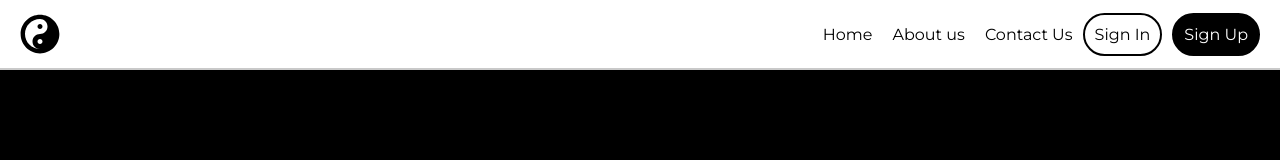
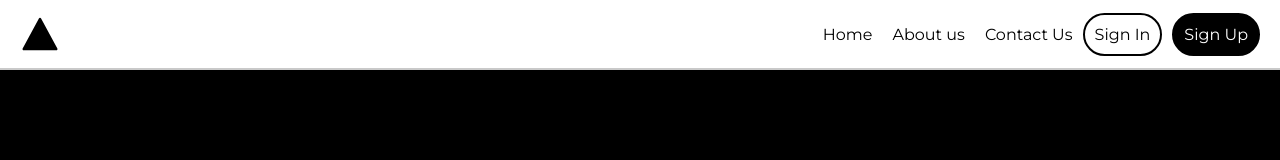
Before and after one commit to jozef-wolf/landing-page, a React (Create React App) app: page / in a window 1280 px wide. Shown: the top 160 px of the page. Built offline with nearby package versions, Linux system fonts and the light colour scheme.

Commit message:
logo changed to triangle

```diff
--- a/src/components/Nav/Navbar.jsx
+++ b/src/components/Nav/Navbar.jsx
@@ -1,7 +1,7 @@
 import React from "react";
 import styled from "styled-components";
 import Burger from "./Burger";
-import { FaYinYang } from "react-icons/fa";
+import { IoTriangle } from "react-icons/io5";
 
 const Nav = styled.nav`
   width: 100%;
@@ -23,7 +23,7 @@ const Navbar = () => {
   return (
     <Nav>
       <div className="logo">
-        <FaYinYang />
+        <IoTriangle />
       </div>
       <Burger />
     </Nav>
```
